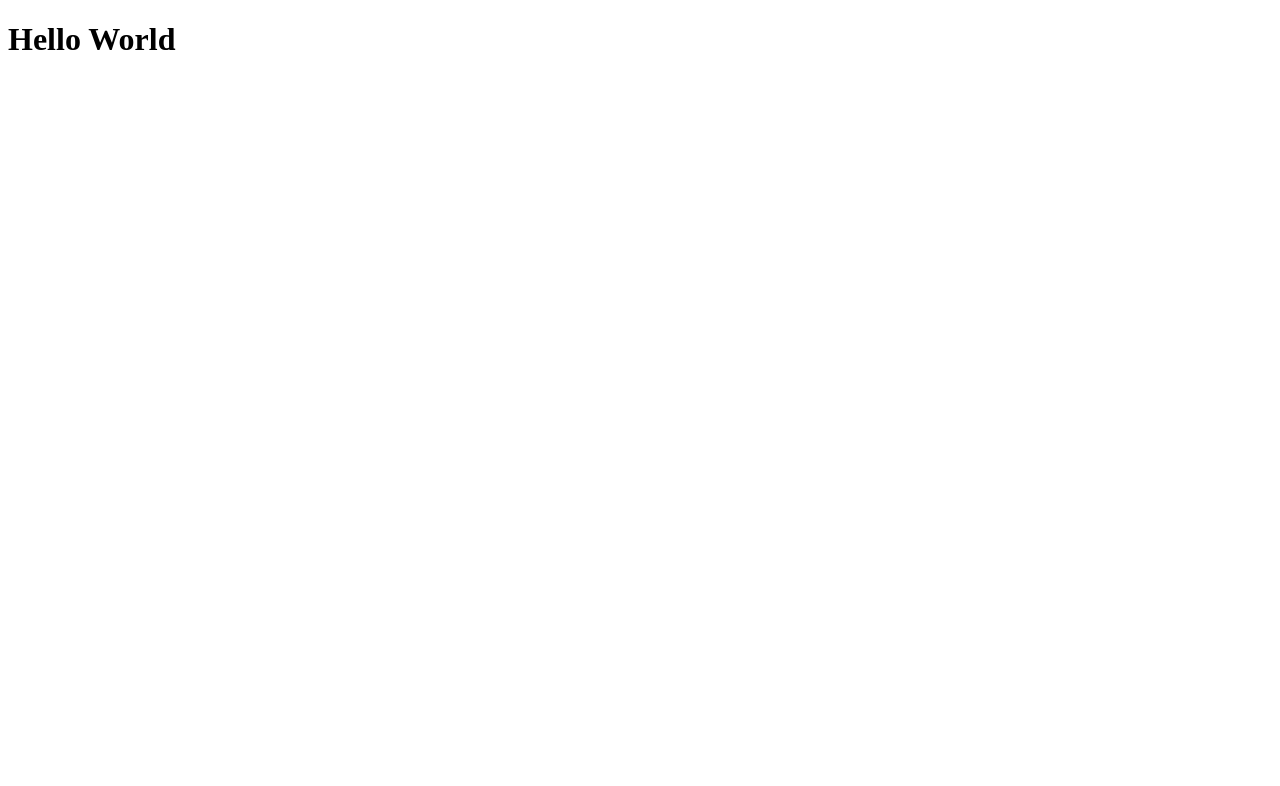
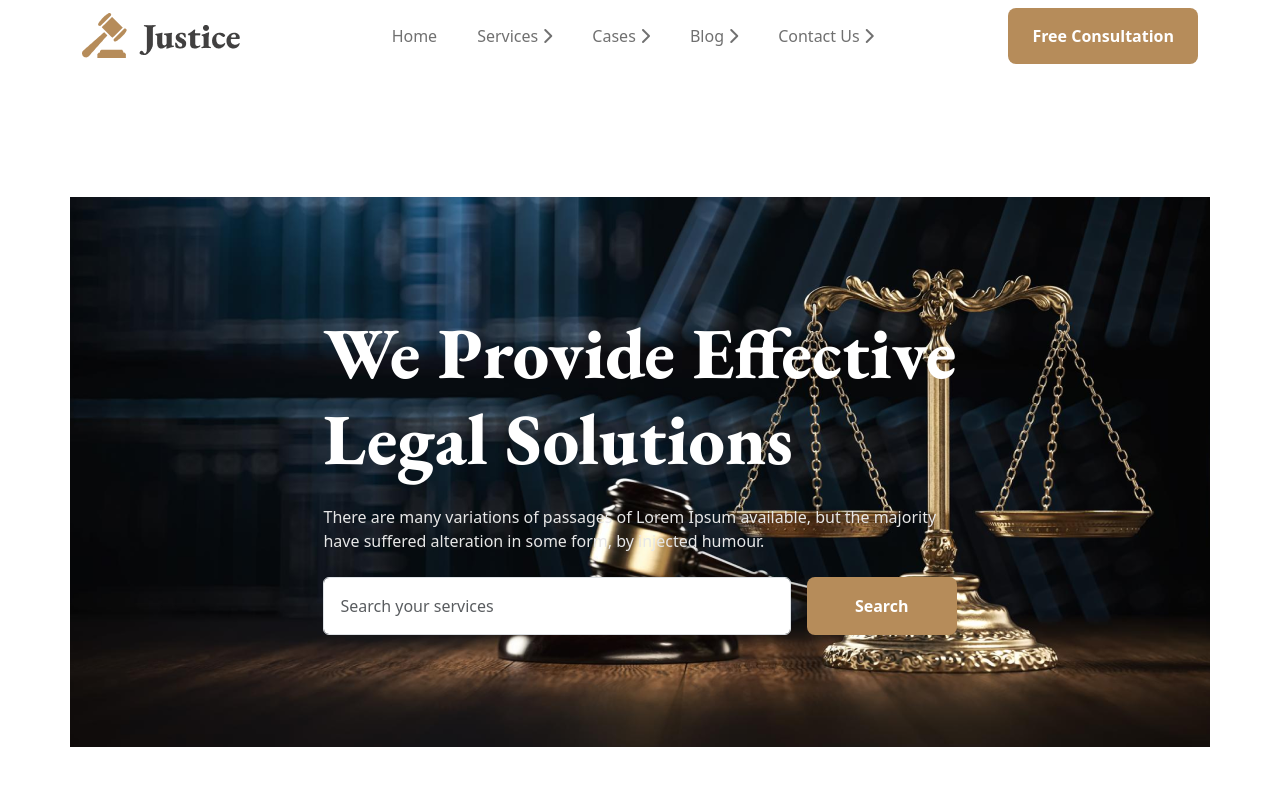
Before and after one commit to Bajlar/legal-solution-resources, a plain HTML site: page index.html in a window 1280 px wide. Drawn offline with nearby package versions, Linux system fonts and the light colour scheme.

Commit message:
navbar is done

```diff
--- /dev/null
+++ b/css/style.css
@@ -0,0 +1,37 @@
+/* Navbar section styles */
+.nav-link,
+.section-description,
+.card-text,
+.box-info {
+  color: #707070;
+}
+
+.btn-modal,
+.btn-search,
+.btn-send {
+  background-color: #B68C5A;
+  border-radius: 8px;
+}
+
+.btn-modal:hover,
+.btn-search:hover,
+.btn-send:hover {
+  background-color: #B68C5A;
+  color: #fff;
+}
+
+/* Banner section styles */
+.banner-pic {
+  background-image: url(../images/banner.png);
+  height: 100vh;
+  background-repeat: no-repeat;
+  background-position: center;
+}
+
+.heading-title {
+  font-family: 'EB Garamond', serif;
+}
+
+.banner-description {
+  color: #E7E7E7;
+}
--- a/index.html
+++ b/index.html
@@ -5,10 +5,98 @@
   <meta http-equiv="X-UA-Compatible" content="IE=edge">
   <meta name="viewport" content="width=device-width, initial-scale=1.0">
   <title>Legal Solution Resources</title>
+  <!-- font awesome link -->
+  <script src="https://kit.fontawesome.com/b29672d4ac.js" crossorigin="anonymous"></script>
+  <!-- font eb garamond -->
+  <link rel="preconnect" href="https://fonts.googleapis.com">
+  <link rel="preconnect" href="https://fonts.gstatic.com" crossorigin>
+  <link href="https://fonts.googleapis.com/css2?family=EB+Garamond:wght@800&family=Manrope:wght@400;500;600;700;800&family=Poppins:wght@400;500;600;700&family=Roboto:wght@500&family=Work+Sans:wght@400;500;600;700&display=swap" rel="stylesheet">
+  <!-- bootstrap css link -->
+  <link href="https://cdn.jsdelivr.net/npm/bootstrap@5.3.0-alpha1/dist/css/bootstrap.min.css" rel="stylesheet" integrity="sha384-GLhlTQ8iRABdZLl6O3oVMWSktQOp6b7In1Zl3/Jr59b6EGGoI1aFkw7cmDA6j6gD" crossorigin="anonymous">
+  <!-- custom css -->
+  <link rel="stylesheet" href="css/style.css">
 </head>
 <body>
-  <div class="container">
-    <h1>Hello World</h1>
-  </div>
+  <!-- Header section start -->
+  <header>
+    <!-- Navbar start -->
+    <nav class="navbar navbar-expand-lg">
+      <div class="container">
+        <a class="navbar-brand" href="#">
+          <img src="images/logo2.png" alt="">
+        </a>
+        <button class="navbar-toggler" type="button" data-bs-toggle="collapse" data-bs-target="#navbarSupportedContent" aria-controls="navbarSupportedContent" aria-expanded="false" aria-label="Toggle navigation">
+          <span class="navbar-toggler-icon"></span>
+        </button>
+        <div class="collapse navbar-collapse" id="navbarSupportedContent">
+          <ul class="navbar-nav gap-4 ms-auto mb-2 mb-lg-0">
+            <li class="nav-item">
+              <a class="nav-link" aria-current="page" href="#">Home</a>
+            </li>
+            <li class="nav-item">
+              <a class="nav-link" href="#">Services <i class="fa-solid fa-chevron-right"></i></a>
+            </li>
+            <li class="nav-item">
+              <a class="nav-link">Cases <i class="fa-solid fa-chevron-right"></i></a>
+            </li>
+            <li class="nav-item">
+              <a class="nav-link">Blog <i class="fa-solid fa-chevron-right"></i></a>
+            </li>
+            <li class="nav-item">
+              <a class="nav-link">Contact Us <i class="fa-solid fa-chevron-right"></i></a>
+            </li>
+          </ul>
+          <!-- Button trigger modal -->
+          <button type="button" class="btn btn-modal ms-auto py-3 px-4 text-white fw-semibold border border-0" data-bs-toggle="modal" data-bs-target="#exampleModal">
+            Free Consultation
+          </button>
+          <!-- Modal -->
+          <div class="modal fade" id="exampleModal" tabindex="-1" aria-labelledby="exampleModalLabel" aria-hidden="true">
+            <div class="modal-dialog">
+              <div class="modal-content">
+                <div class="modal-header">
+                  <h1 class="modal-title fs-5" id="exampleModalLabel">Modal title</h1>
+                  <button type="button" class="btn-close" data-bs-dismiss="modal" aria-label="Close"></button>
+                </div>
+                <div class="modal-body">
+                  Now I am here, I will try my best.
+                </div>
+                <div class="modal-footer">
+                  <button type="button" class="btn btn-secondary" data-bs-dismiss="modal">Close</button>
+                  <button type="button" class="btn btn-primary">Save changes</button>
+                </div>
+              </div>
+            </div>
+          </div>
+        </div>
+      </div>
+    </nav>
+    <!-- Navbar end -->
+
+    <!-- Banner section start -->
+    <section class="banner-section">
+      <div class="container">
+        <div class="row">
+          <div class="banner-pic d-flex justify-content-center align-items-center rounded-3">
+            <div class="">
+              <h1 class="fw-bold display-2 text-white heading-title">We Provide Effective <br> Legal Solutions</h1>
+              <p class="mt-4 banner-description">
+                There are many variations of passages of Lorem Ipsum available, but the majority <br> have suffered alteration in some form, by injected humour.
+              </p>
+              <form class="d-flex gap-3 mt-4">
+                <input type="search" class="form-control p-3" placeholder="Search your services">
+                <button class="btn btn-search text-white fw-semibold px-5 border border-0">Search</button>
+              </form>
+            </div>
+          </div>
+        </div>
+      </div>
+    </section>
+    <!-- Banner section end -->
+  </header>
+  <!-- Header section end -->
+
+  <!-- bootstrap js link -->
+  <script src="https://cdn.jsdelivr.net/npm/bootstrap@5.3.0-alpha1/dist/js/bootstrap.bundle.min.js" integrity="sha384-w76AqPfDkMBDXo30jS1Sgez6pr3x5MlQ1ZAGC+nuZB+EYdgRZgiwxhTBTkF7CXvN" crossorigin="anonymous"></script>
 </body>
 </html>
```
